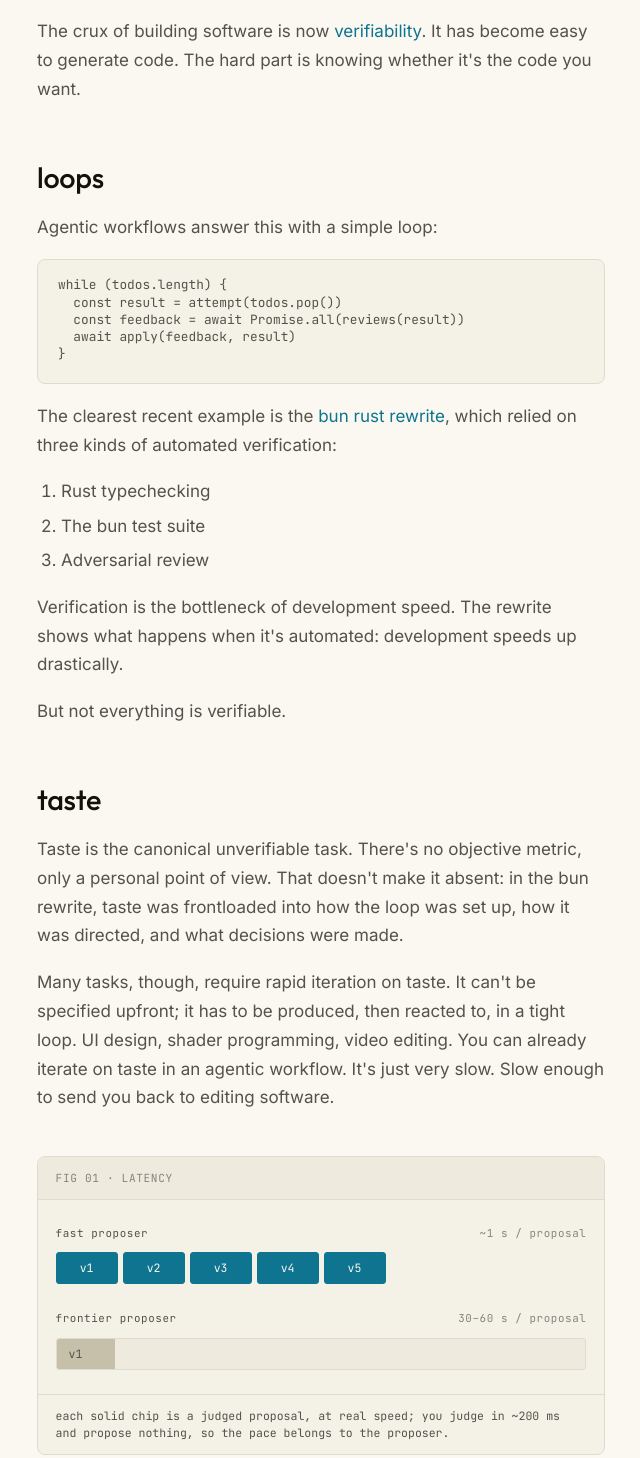
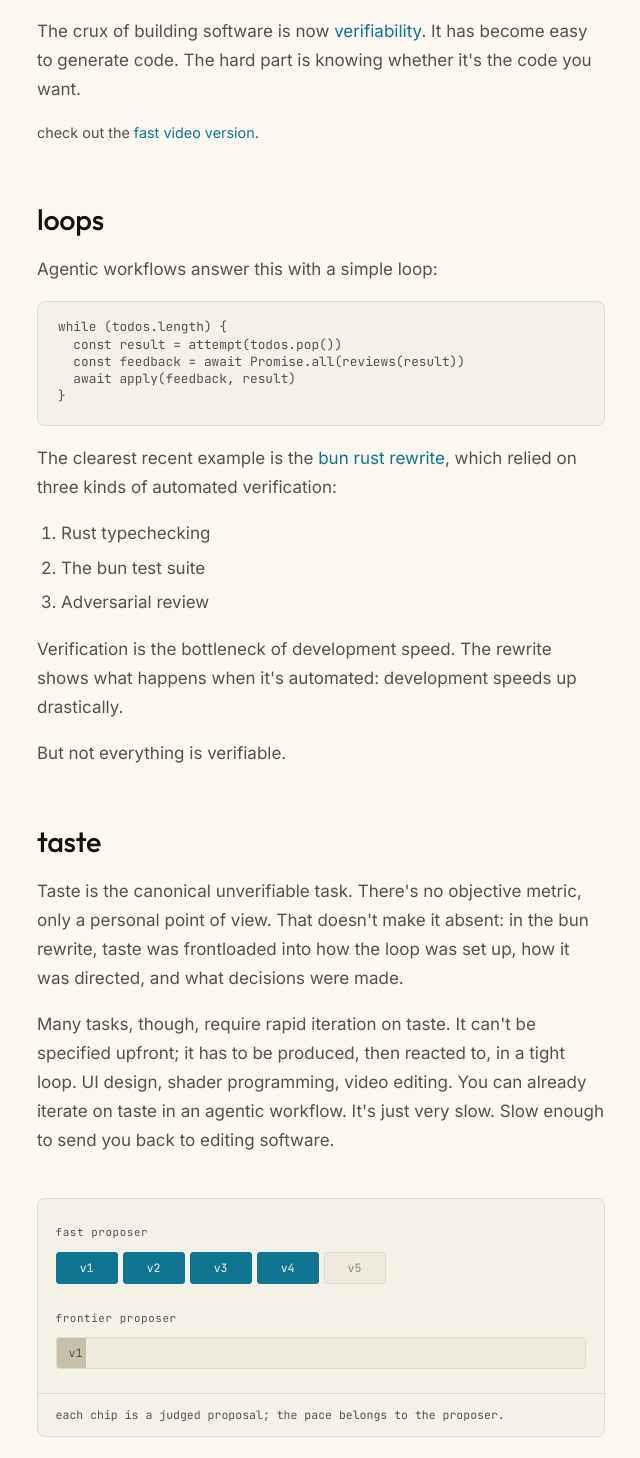
Before and after one commit to dylanebert/taste-loops, a Svelte app: page / in a window 1280 px wide. Shown: the part 332-1790 px from the top of the page, without its empty margins (319-959 px from the left). Built offline with nearby package versions, Linux system fonts and the light colour scheme.

Commit message:
latency: drop chrome, illustrative fast loop; near-top video link

```diff
--- a/src/App.svelte
+++ b/src/App.svelte
@@ -28,6 +28,10 @@
       <a href="https://karpathy.bearblog.dev/verifiability/">verifiability</a>.
       It has become easy to generate code. The hard part is knowing whether
       it's the code you want.
+    </p>
+    <p class="aside">
+      check out the
+      <a href="https://youtube.com/shorts/vkAt-KS6I_U">fast video version</a>.
     </p>
   </section>
 
@@ -75,8 +79,7 @@
     </p>
 
     <FigureCard
-      label="fig 01 · latency"
-      caption="each solid chip is a judged proposal, at real speed; you judge in ~200 ms and propose nothing, so the pace belongs to the proposer."
+      caption="each chip is a judged proposal; the pace belongs to the proposer."
     >
       <LatencyFigure />
     </FigureCard>
@@ -220,6 +223,11 @@
     margin-bottom: 0;
   }
 
+  .aside {
+    font-size: 0.9rem;
+    color: var(--text-muted);
+  }
+
   .section ol {
     color: var(--text-dim);
     margin: 0 0 1.1rem;
--- a/src/lib/LatencyFigure.svelte
+++ b/src/lib/LatencyFigure.svelte
@@ -1,16 +1,17 @@
 <script lang="ts">
-  // Adapted from Inception's Mercury parallel-vs-sequential viz, restated for round count: in one
-  // ~9 s loop the fast lane completes a judged proposal every real second (chip appears, the
-  // accent pop is the verdict) while the frontier lane's single proposal is still filling when the
-  // loop restarts. The motion carries the claim; the caption is the only explanation. Loops while
-  // on-screen (operator direction supersedes play-once-then-still for this figure); reduced motion
-  // gets the fully-drawn resting state: fast lane judged, frontier lane partial.
+  // Adapted from Inception's Mercury parallel-vs-sequential viz, restated for round count: the fast
+  // lane completes a judged proposal every beat (chip appears, the accent pop is the verdict) while
+  // the frontier lane's single proposal barely fills before the loop restarts. Timing is
+  // illustrative, not literal; the fast lane must look fast, and seconds are never prescribed. The
+  // motion carries the claim; the caption is the only explanation. Loops while on-screen (operator
+  // direction supersedes play-once-then-still for this figure); reduced motion gets the fully-drawn
+  // resting state: fast lane judged, frontier lane partial.
 
   const chips = [1, 2, 3, 4, 5, 6, 7, 8];
-  const beat = 1000; // ms per fast proposal, the literal claim
+  const beat = 300; // ms per fast proposal, illustrative
   const judgeAt = 0.68; // fraction of the beat when the verdict lands
-  const loop = 9000;
-  const frontierSpan = 45000; // mid 30–60 s
+  const loop = 3600; // full row lands by ~2.6 s, then a brief hold before restart
+  const frontierSpan = 25000; // scaled so the frontier bar is only ~14% filled at loop restart
 
   const reduced = window.matchMedia("(prefers-reduced-motion: reduce)").matches;
 
@@ -59,7 +60,6 @@
   <div class="lane">
     <div class="head">
       <span class="name">fast proposer</span>
-      <span class="time">~1 s / proposal</span>
     </div>
     <div class="row">
       {#each chips as v, i (v)}
@@ -71,7 +71,6 @@
   <div class="lane">
     <div class="head">
       <span class="name">frontier proposer</span>
-      <span class="time">30–60 s / proposal</span>
     </div>
     <div class="long">
       <span class="fill" style="width:{(fill * 100).toFixed(2)}%"></span>
@@ -104,10 +103,6 @@
 
   .name {
     color: var(--text-dim);
-  }
-
-  .time {
-    color: var(--text-muted);
   }
 
   .row {
```
